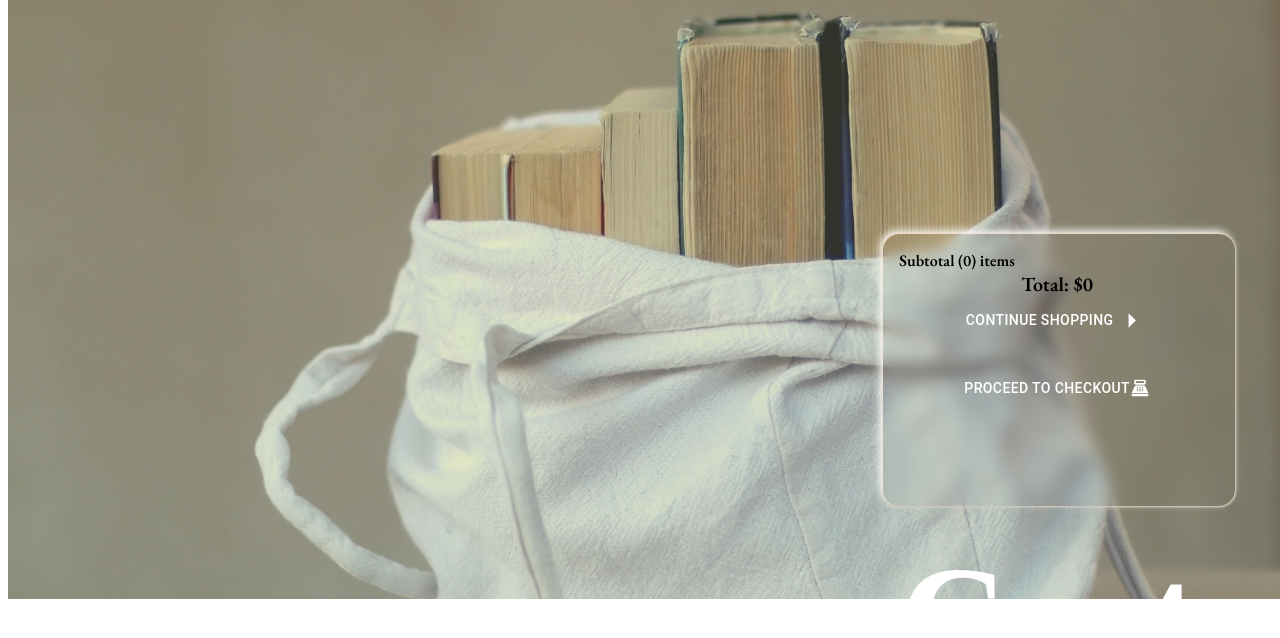
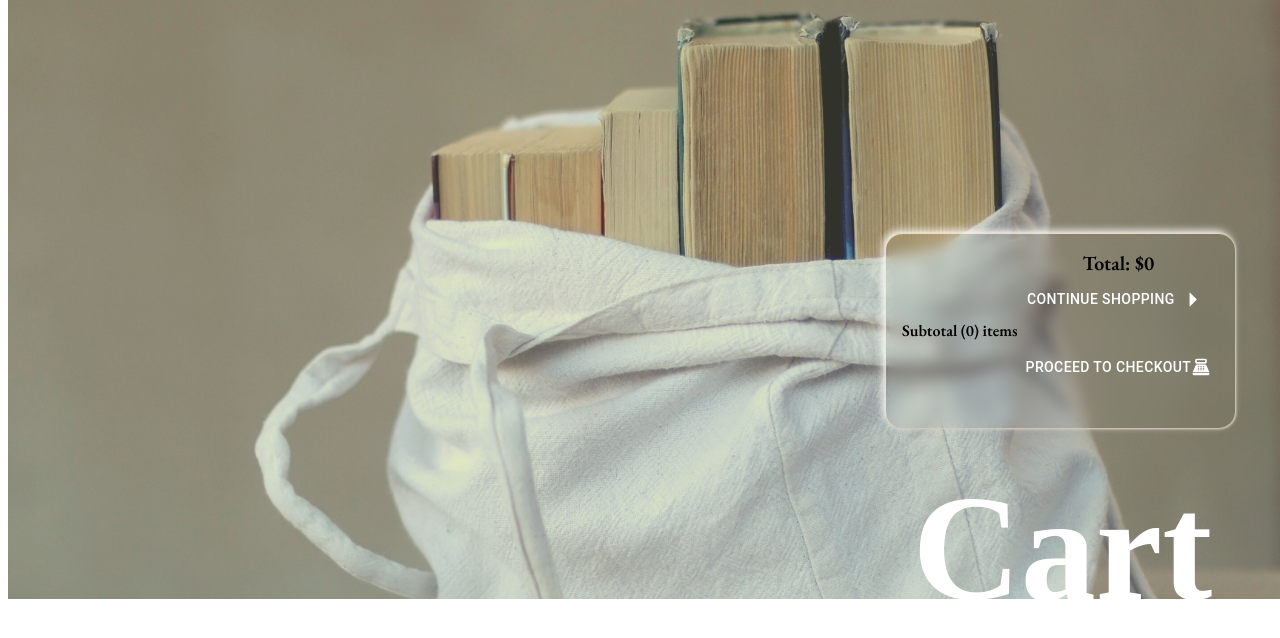
Before and after one commit to MatthewOglesby/451_Books, a React app: page /cart/1 in a window 1280 px wide. Shown: the part 86-724 px from the top of the page. Built offline with nearby package versions, Linux system fonts and the light colour scheme; some packages are replaced by stand-ins of ours; no server answers; a web font is replaced by a local one.

Commit message:
ross styling cart complete

```diff
--- a/src/style.css
+++ b/src/style.css
@@ -598,8 +598,11 @@ input:placeholder-shown {
 }
 .cart-text-div{
     font-size: 150px;
+    position: fixed;
+    right: 2%;
+    top: 66%;
     padding-right: 1rem;
-    padding-bottom: 1rem;
+
     color: white;
 
 }
```
